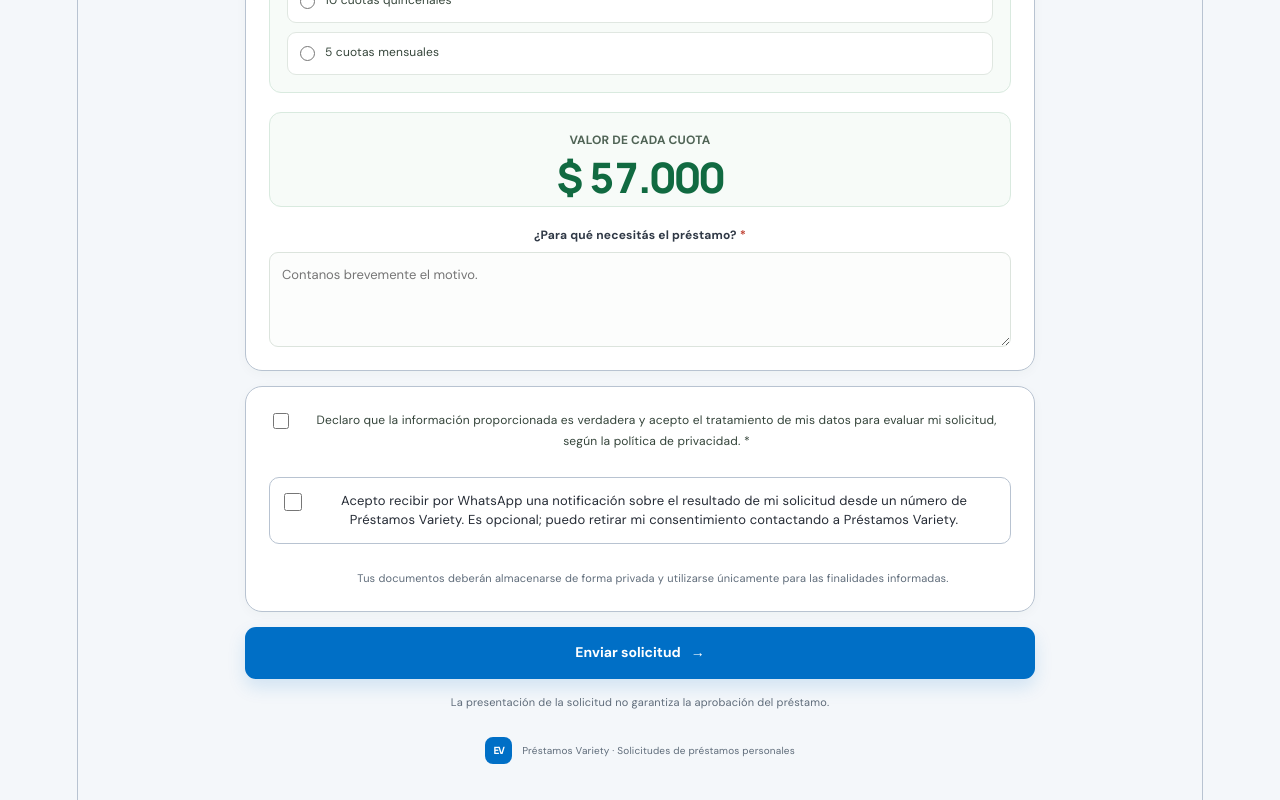
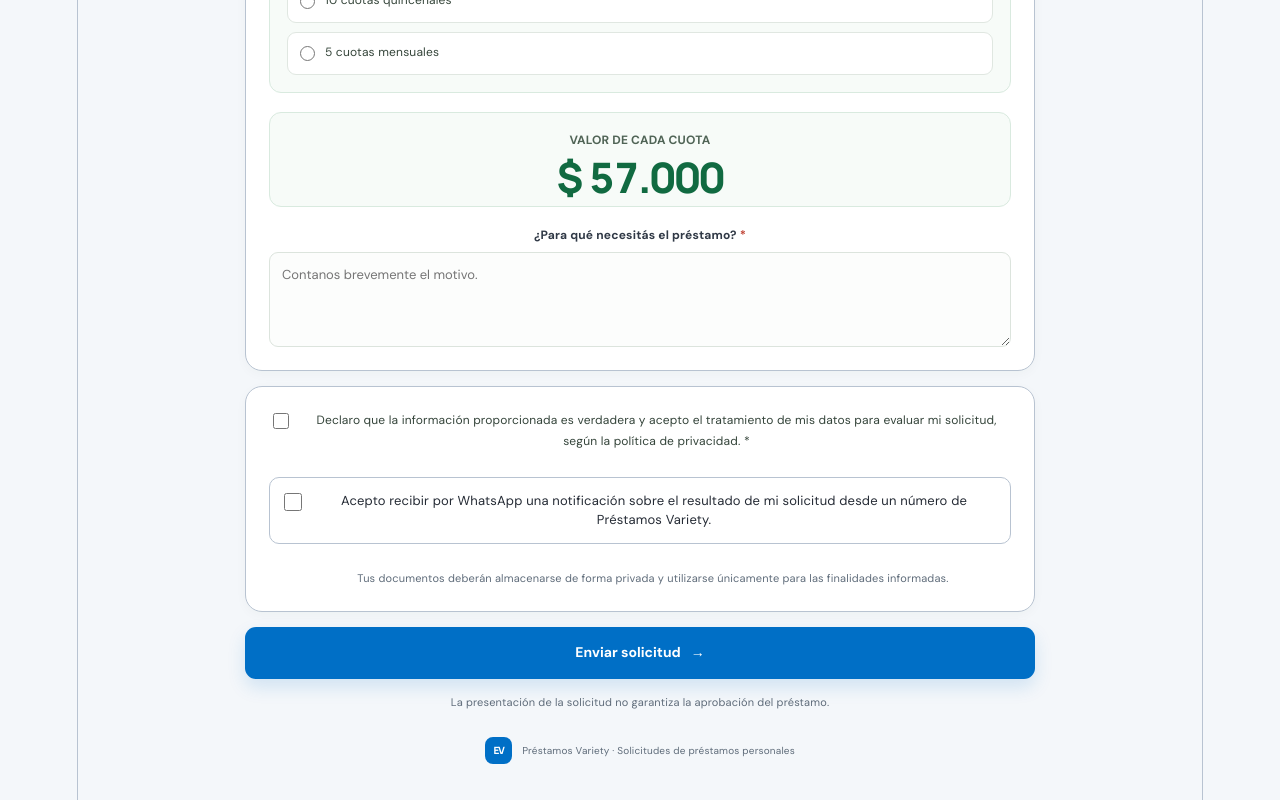
Before and after one commit to ElectroVariety/electro-variety-prestamos, a React (Vite) app: page / in a window 1280 px wide. Shown: the part 2822-3622 px from the top of the page. Built offline with nearby package versions, Linux system fonts and the light colour scheme; no server answers.

Commit message:
Actualizar texto de consentimiento de WhatsApp

```diff
--- a/src/App.tsx
+++ b/src/App.tsx
@@ -944,7 +944,7 @@ function App() {
               onChange={(event) => setWhatsappRejectionConsent(event.target.checked)}
             />
             <span>
-              Acepto recibir por WhatsApp una notificación sobre el resultado de mi solicitud desde un número de Préstamos Variety. Es opcional; puedo retirar mi consentimiento contactando a Préstamos Variety.
+              Acepto recibir por WhatsApp una notificación sobre el resultado de mi solicitud desde un número de Préstamos Variety.
             </span>
           </label>
 
```
Also changed, not shown: 1 other file (tests, documents, lock files or other folders).
